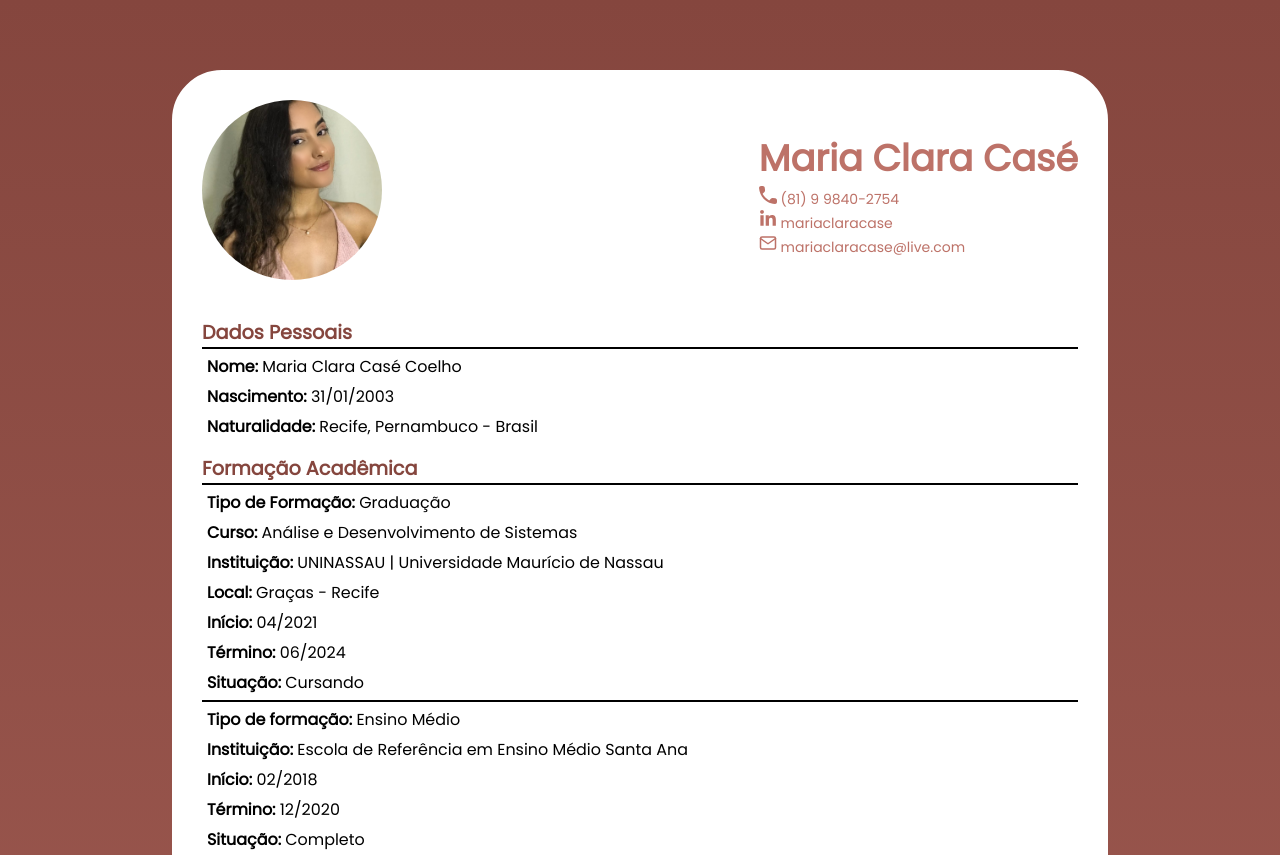
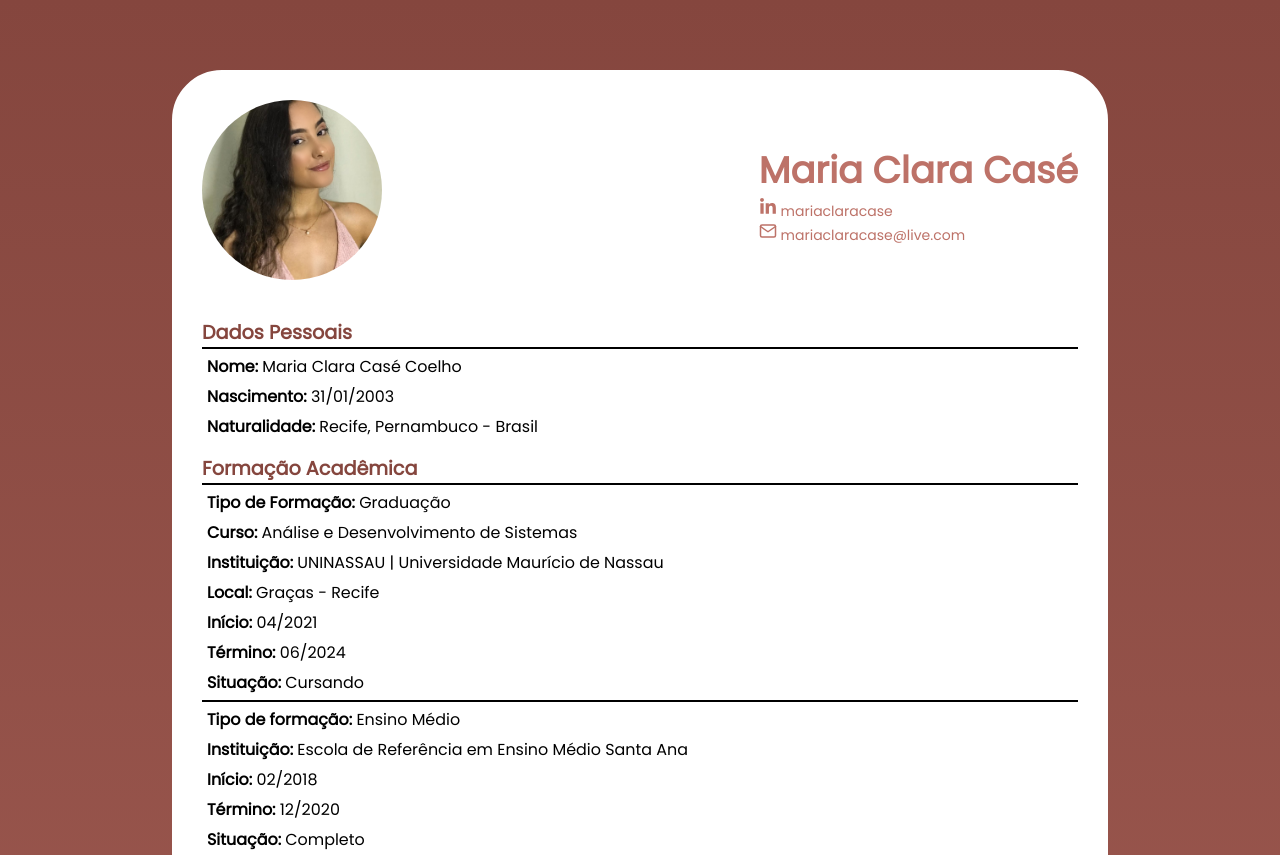
Before and after one commit to mariaclaracase/mariaclaracase, a plain HTML site: page index.html in a window 1280 px wide. Shown: the top 855 px of the page. Drawn offline with Linux system fonts and the light colour scheme.

Commit message:
Update index.html

```diff
--- a/index.html
+++ b/index.html
@@ -44,12 +44,6 @@
                 <div id="nome">
                     <p><b>Maria Clara Casé</b></p>
                     <div class="contato">
-                        <div class="icon">
-                            <svg width="18" height="18" viewBox="0 0 24 24" fill="none" xmlns="http://www.w3.org/2000/svg">
-                                <path d="M21.6401 16.3468L18.2534 15.9601C17.4401 15.8668 16.6401 16.1468 16.0667 16.7201L13.6134 19.1734C9.84006 17.2534 6.74672 14.1734 4.82672 10.3868L7.29339 7.92009C7.86672 7.34676 8.14672 6.54676 8.05339 5.73343L7.66672 2.37343C7.50672 1.02676 6.37339 0.0134277 5.01339 0.0134277H2.70672C1.20005 0.0134277 -0.0532791 1.26676 0.0400542 2.77343C0.746721 14.1601 9.85339 23.2534 21.2267 23.9601C22.7334 24.0534 23.9867 22.8001 23.9867 21.2934V18.9868C24.0001 17.6401 22.9867 16.5068 21.6401 16.3468Z" fill="#BD7268"/>
-                            </svg>
-                            (81) 9 9840-2754
-                        </div>
                         <div class="icon">
                             <svg width="18" height="18" viewBox="0 0 448 512" fill="none" xmlns="http://www.w3.org/2000/svg">
                                 <path d="M100.28 448H7.4V148.9H100.28V448ZM53.79 108.1C24.09 108.1 0 83.5 0 53.8C2.1258e-07 39.534 5.66714 25.8523 15.7547 15.7647C25.8423 5.67714 39.524 0.00999451 53.79 0.00999451C68.056 0.00999451 81.7377 5.67714 91.8253 15.7647C101.913 25.8523 107.58 39.534 107.58 53.8C107.58 83.5 83.48 108.1 53.79 108.1ZM447.9 448H355.22V302.4C355.22 267.7 354.52 223.2 306.93 223.2C258.64 223.2 251.24 260.9 251.24 299.9V448H158.46V148.9H247.54V189.7H248.84C261.24 166.2 291.53 141.4 336.72 141.4C430.72 141.4 448 203.3 448 283.7V448H447.9Z" fill="#BD7268"/>
```
